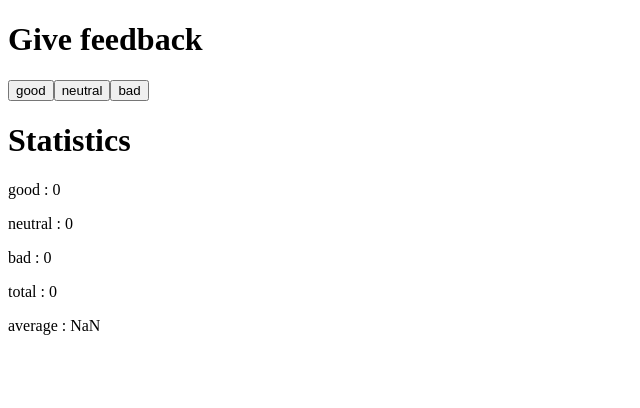
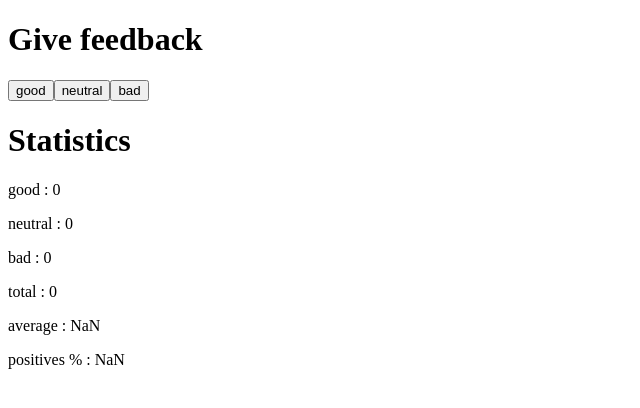
Before and after one commit to olenleo/osa1, a React (Create React App) app in the folder unicafe/: page / in a window 1280 px wide. Shown: the top 408 px of the page, without its empty margins (0-640 px from the left). Built offline with nearby package versions, Linux system fonts and the light colour scheme.

Commit message:
Unicafe step5 add percentage of good reviews

```diff
--- a/unicafe/src/App.js
+++ b/unicafe/src/App.js
@@ -9,7 +9,8 @@ const Statistics = ({goodVal, neutralVal, badVal}) => {
   <StatisticsLine text = "neutral" value = {neutralVal} />
   <StatisticsLine text = "bad" value = {badVal} />
   <StatisticsLine text = "total" value = {goodVal + neutralVal + badVal} />
-  <StatisticsLine text = "average" value = {goodVal / badVal} />
+  <StatisticsLine text = "average" value = {goodVal / (goodVal + badVal)} />
+  <StatisticsLine text = "positives %" value = {100 * goodVal / (goodVal + neutralVal + badVal)} />
 
 
   </div>
```
